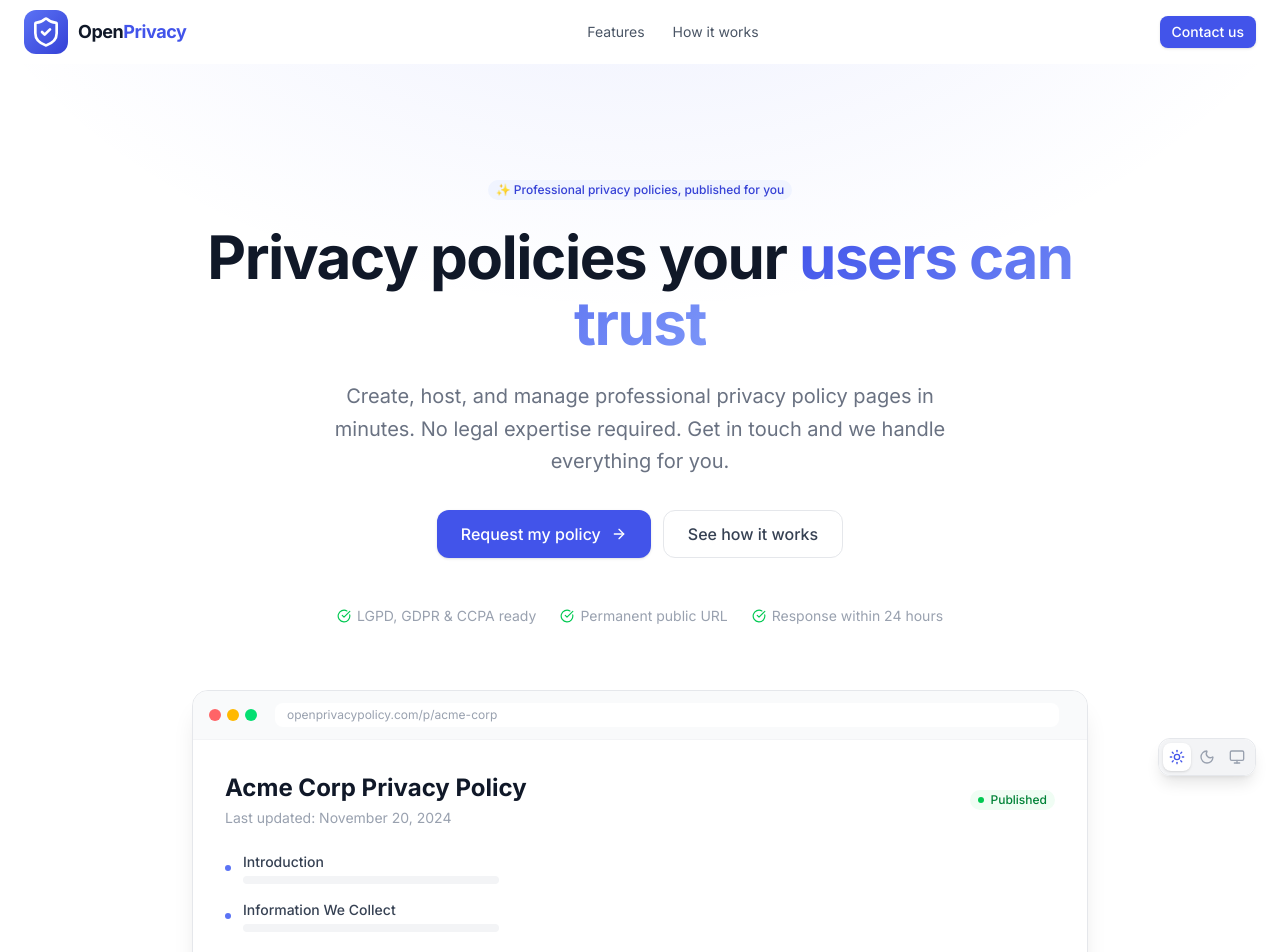
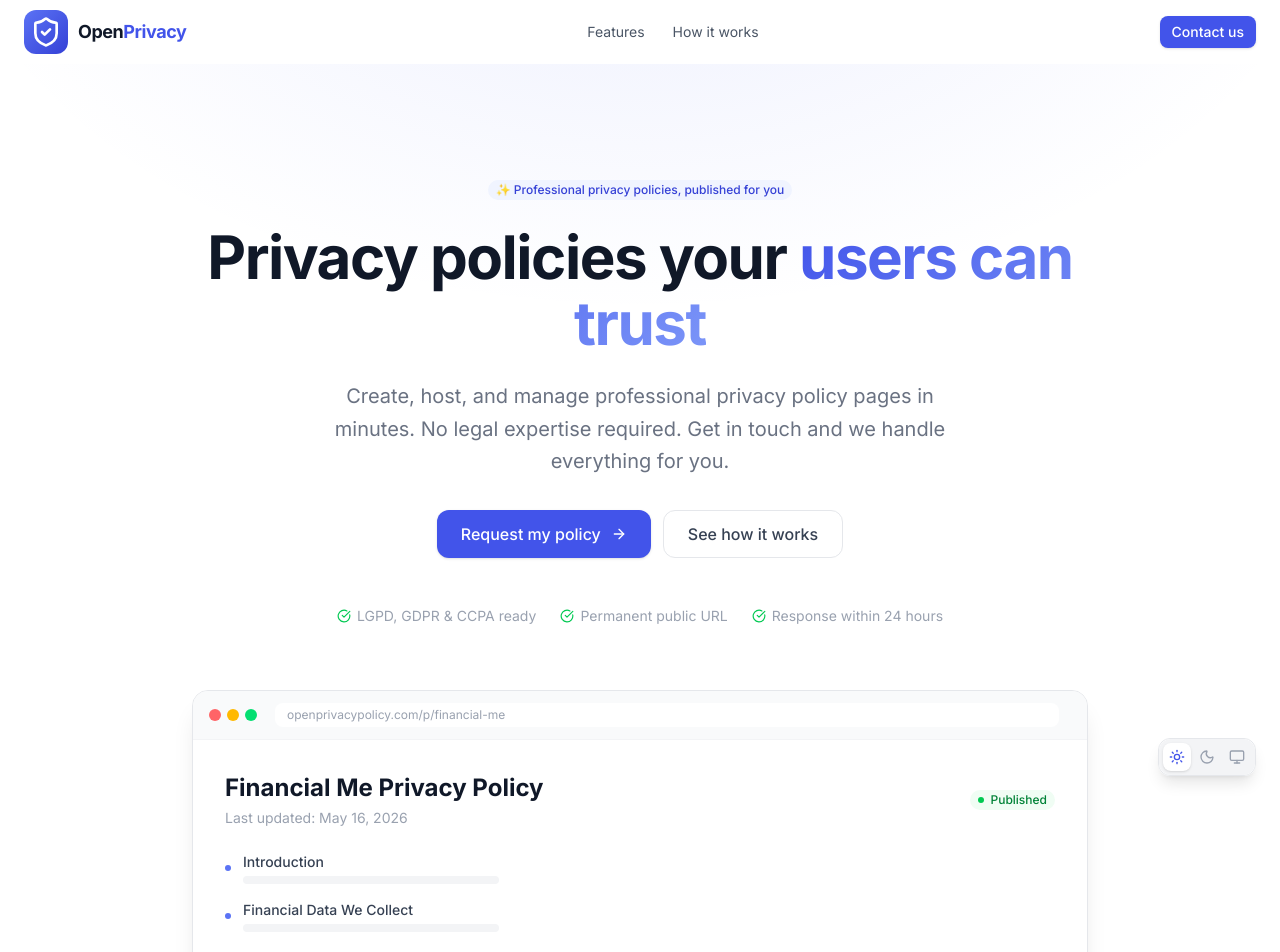
Before and after one commit to Ever-Software/openprivacypolicy, a React (Vite) app: page / in a window 1280 px wide. Shown: the top 952 px of the page. Built offline with nearby package versions, Linux system fonts and the light colour scheme.

Commit message:
change positions

```diff
--- a/src/pages/landing/LandingPage.tsx
+++ b/src/pages/landing/LandingPage.tsx
@@ -17,11 +17,11 @@ export function LandingPage() {
       <HeroSection />
       <StatsSection />
       <FeaturesSection />
+      <PoliciesSection />
       <HowItWorksSection />
       <BenefitsSection />
       <PricingSection />
       <TestimonialsSection />
-      <PoliciesSection />
       <FaqSection />
       <ContactSection />
       <CtaSection />
--- a/src/pages/landing/sections/HeroSection.tsx
+++ b/src/pages/landing/sections/HeroSection.tsx
@@ -51,19 +51,19 @@ export function HeroSection() {
               <div className="size-3 rounded-full bg-amber-400" />
               <div className="size-3 rounded-full bg-green-400" />
               <div className="flex-1 mx-3 h-6 bg-white dark:bg-gray-700 rounded-lg flex items-center px-3">
-                <span className="text-xs text-gray-400">openprivacypolicy.com/p/acme-corp</span>
+                <span className="text-xs text-gray-400">openprivacypolicy.com/p/financial-me</span>
               </div>
             </div>
             <div className="p-8 text-left">
               <div className="flex items-center justify-between mb-6">
                 <div>
-                  <h2 className="text-2xl font-bold text-gray-900 dark:text-white">Acme Corp Privacy Policy</h2>
-                  <p className="text-sm text-gray-400 mt-1">Last updated: November 20, 2024</p>
+                  <h2 className="text-2xl font-bold text-gray-900 dark:text-white">Financial Me Privacy Policy</h2>
+                  <p className="text-sm text-gray-400 mt-1">Last updated: May 16, 2026</p>
                 </div>
                 <Badge variant="success" dot>Published</Badge>
               </div>
               <div className="space-y-4">
-                {['Introduction', 'Information We Collect', 'How We Use Your Information', 'Data Security'].map((s) => (
+                {['Introduction', 'Financial Data We Collect', 'How We Use Your Data', 'Data Security'].map((s) => (
                   <div key={s} className="flex items-center gap-3">
                     <div className="w-1.5 h-1.5 rounded-full bg-brand-500 flex-shrink-0" />
                     <div>
```
